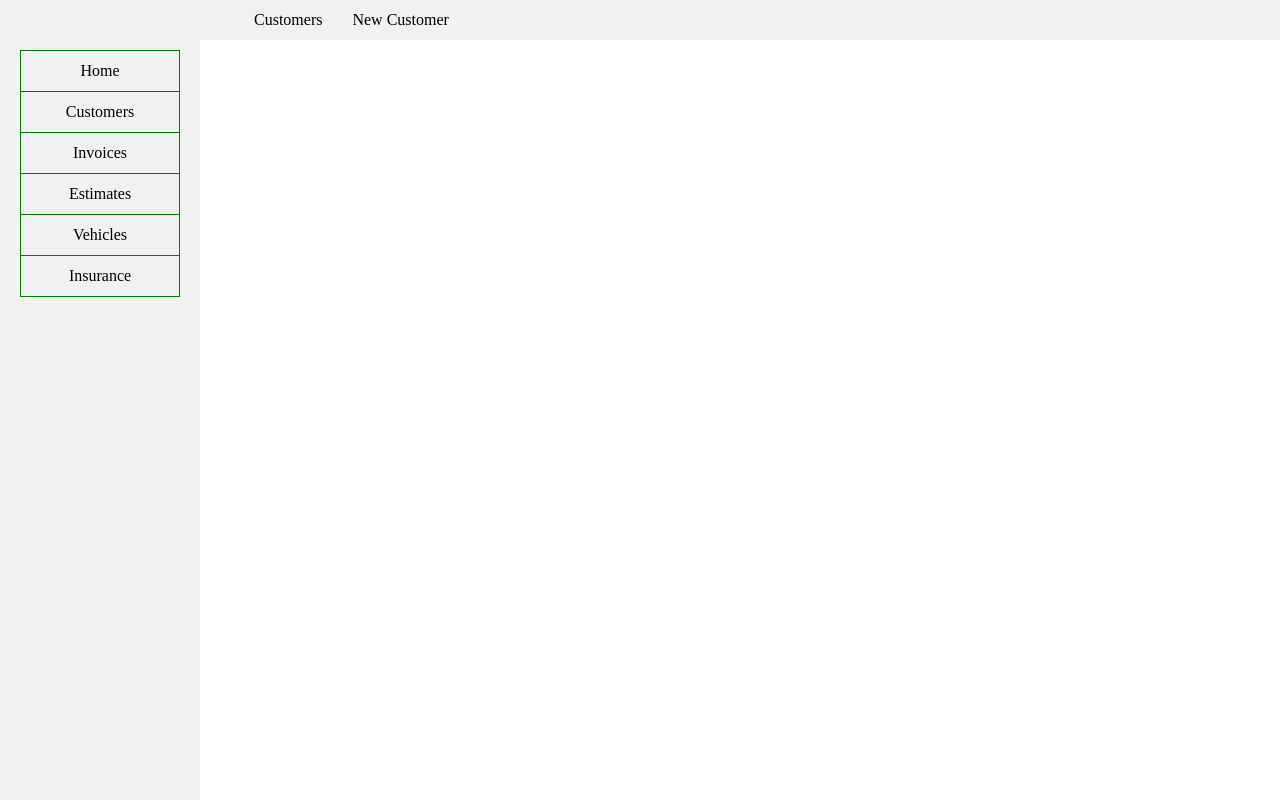
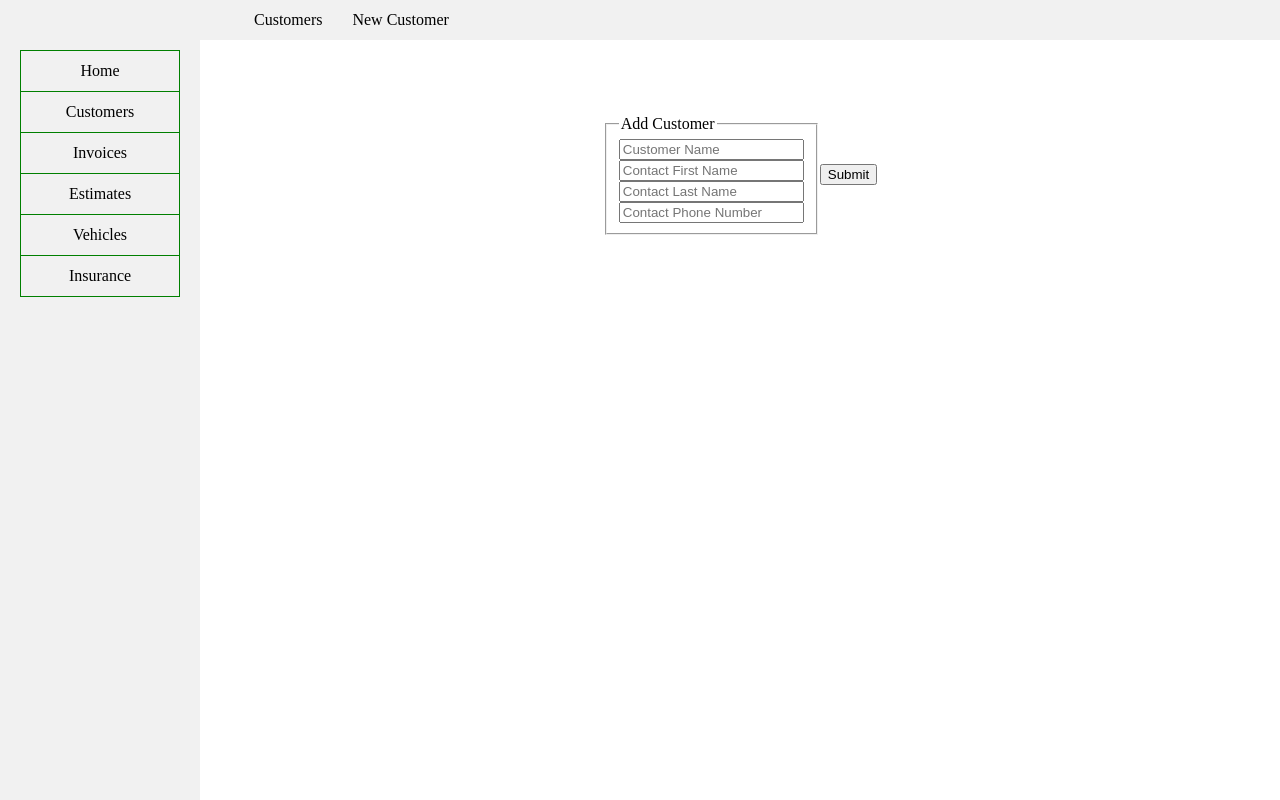
Before and after one commit to srservices9/bootp1.office-manager, a Flask app: template src/bootp1/templates/new-customer.jinja in a window 1280 px wide. Run offline with Flask 3, Linux system fonts and the light colour scheme; the template is opened without the code that fills it, so the values that code supplies are empty; parts of the project's set-up code (start-up, migrations or seed data) failed here and were passed over.

Commit message:
Working on new-customer frontend.
Built the new-customer form and working submittal button. Also created
the route to the new-customer form.
*Need to finish the route function to take form data and package it into
dict for backend services.
***Also need to fix tables urgently to ensure nullable values are set.
Before testing creation of records.

```diff
--- a/src/bootp1/routes/section.py
+++ b/src/bootp1/routes/section.py
@@ -15,3 +15,7 @@ def invoice():
 def customer():
         CUSTOMERS = RECORDS.search_for_records("CUSTOMER")
         return render_template("customer-search.jinja", customers=CUSTOMERS)
+
+@section.route("/customers/new-customer")
+def new_customer():
+        return render_template("new-customer.jinja")
--- a/src/bootp1/templates/customers.jinja
+++ b/src/bootp1/templates/customers.jinja
@@ -2,5 +2,5 @@
 
 {% block tabs %}
 <li><a class="tab" href="/sections/customers">Customers</a></li>
-<li><a class="tab">New Customer</a></li>
+<li><a class="tab" href="/sections/customers/new-customer">New Customer</a></li>
 {% endblock %}
--- a/src/bootp1/templates/new-customer.jinja
+++ b/src/bootp1/templates/new-customer.jinja
@@ -1,7 +1,25 @@
 {% extends "customers.jinja" %}
 
 {% block style %}
+<style>
+        #ncustomer {
+                margin-top: 75px;
+                justify-content: center;
+                align-items: center;
+                display: flex;
+        }
+</style>
 {% endblock %}
 
 {% block page %}
+<form id="ncustomer">
+	<fieldset>
+		<legend>Add Customer</legend>
+		<input type="text" id="cname" name="cname" placeholder="Customer Name"><br>
+		<input type="text" id="ct_fname" name="ct_fname" placeholder="Contact First Name"><br>
+		<input type="text" id="ct_lname" name="ct_lname" placeholder="Contact Last Name"><br>
+		<input type="text" id="ct_phone" name="ct_phone" placeholder="Contact Phone Number"><br>
+	</fieldset>
+        <button type="submit" id="ncustomer_submit">Submit</button>
+</form>
 {% endblock %}
```
